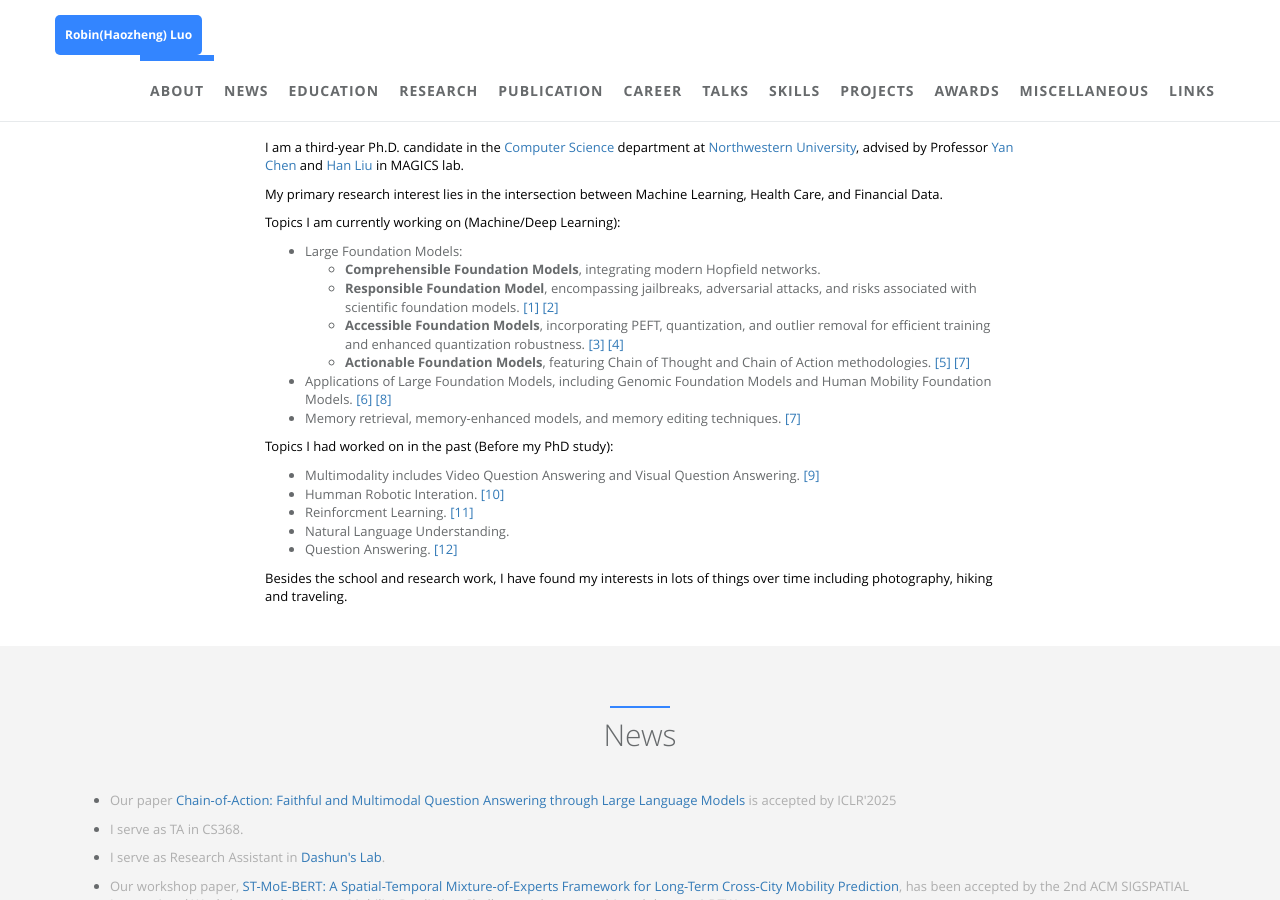
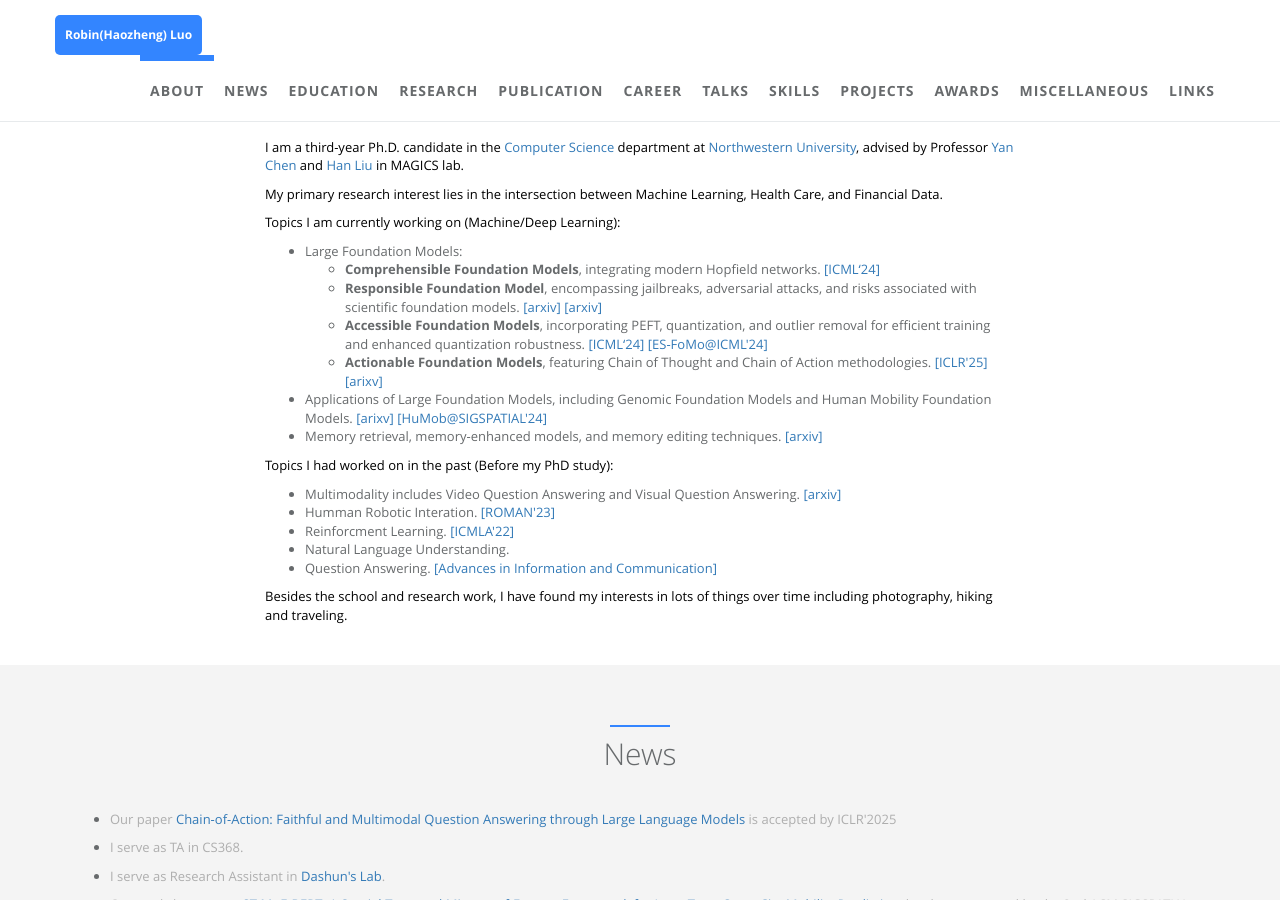
Before and after one commit to robinzixuan/robin.github.io, a Jekyll site: the page built from index.html, in a window 1280 px wide and 900 px high, scrolled down 811 px. Built offline with Jekyll 4.4.1, drawn with Linux system fonts in a browser that asks for light colours.

Commit message:
Update about.html

```diff
--- a/_includes/sections/about.html
+++ b/_includes/sections/about.html
@@ -96,24 +96,24 @@
             <ul>
               <li>Large Foundation Models:</li>
                 <ul>
-                  <li><b>Comprehensible Foundation Models</b>, integrating modern Hopfield networks. </li>
-                  <li><b>Responsible Foundation Model</b>, encompassing jailbreaks, adversarial attacks, and risks associated with scientific foundation models. <a href="https://arxiv.org/abs/2405.20653">[1]</a> <a href="https://arxiv.org/abs/2406.01514">[2]</a></li>
-                  <li><b>Accessible Foundation Models</b>, incorporating PEFT, quantization, and outlier removal for efficient training and enhanced quantization robustness. <a href="https://openreview.net/pdf/d4de66d4f151848c87dea393231d1ea19ff0b3cb.pdf">[3]</a> <a href="https://openreview.net/forum?id=kZBM2UYiQh">[4]</a> </li>
-                  <li><b>Actionable Foundation Models</b>, featuring Chain of Thought and Chain of Action methodologies. <a href="https://arxiv.org/abs/2403.17359">[5]</a> <a href="https://arxiv.org/abs/2405.17822">[7]</a> </li>
+                  <li><b>Comprehensible Foundation Models</b>, integrating modern Hopfield networks. <a href="https://openreview.net/pdf/d4de66d4f151848c87dea393231d1ea19ff0b3cb.pdf">[ICML‘24]</a> </li>
+                  <li><b>Responsible Foundation Model</b>, encompassing jailbreaks, adversarial attacks, and risks associated with scientific foundation models. <a href="https://arxiv.org/abs/2405.20653">[arxiv]</a> <a href="https://arxiv.org/abs/2406.01514">[arxiv]</a></li>
+                  <li><b>Accessible Foundation Models</b>, incorporating PEFT, quantization, and outlier removal for efficient training and enhanced quantization robustness. <a href="https://openreview.net/pdf/d4de66d4f151848c87dea393231d1ea19ff0b3cb.pdf">[ICML‘24]</a> <a href="https://openreview.net/forum?id=kZBM2UYiQh">[ES-FoMo@ICML'24]</a> </li>
+                  <li><b>Actionable Foundation Models</b>, featuring Chain of Thought and Chain of Action methodologies. <a href="https://arxiv.org/abs/2403.17359">[ICLR'25]</a> <a href="https://arxiv.org/abs/2405.17822">[arixv]</a> </li>
                 </ul>
-               <li> Applications of Large Foundation Models, including Genomic Foundation Models and Human Mobility Foundation Models. <a href="https://arxiv.org/abs/2402.01685">[6]</a> <a href="https://dl.acm.org/doi/abs/10.1145/3681771.3699910">[8]</a>   </li>
-                <li> Memory retrieval, memory-enhanced models, and memory editing techniques. <a href="https://arxiv.org/abs/2405.17822">[7]</a> </li>
+               <li> Applications of Large Foundation Models, including Genomic Foundation Models and Human Mobility Foundation Models. <a href="https://arxiv.org/abs/2402.01685">[arixv]</a> <a href="https://dl.acm.org/doi/abs/10.1145/3681771.3699910">[HuMob@SIGSPATIAL'24]</a>   </li>
+                <li> Memory retrieval, memory-enhanced models, and memory editing techniques. <a href="https://arxiv.org/abs/2405.17822">[arxiv]</a> </li>
 
 
             </ul>
 
             <p style="color:black;">Topics I had worked on in the past (Before my PhD study): </p>
             <ul>
-              <li>Multimodality includes Video Question Answering and Visual Question Answering. <a href="https://arxiv.org/abs/2103.11537">[9]</a> </li>
-              <li>Humman Robotic Interation. <a href="https://ieeexplore.ieee.org/abstract/document/10309342/">[10]</a> </li>
-              <li>Reinforcment Learning. <a href="https://ieeexplore.ieee.org/abstract/document/10069446/">[11]</a> </li>
+              <li>Multimodality includes Video Question Answering and Visual Question Answering. <a href="https://arxiv.org/abs/2103.11537">[arxiv]</a> </li>
+              <li>Humman Robotic Interation. <a href="https://ieeexplore.ieee.org/abstract/document/10309342/">[ROMAN'23]</a> </li>
+              <li>Reinforcment Learning. <a href="https://ieeexplore.ieee.org/abstract/document/10069446/">[ICMLA'22]</a> </li>
               <li>Natural Language Understanding.</li>
-              <li>Question Answering. <a href="https://link.springer.com/chapter/10.1007/978-3-030-73103-8_32">[12]</a> </li>
+              <li>Question Answering. <a href="https://link.springer.com/chapter/10.1007/978-3-030-73103-8_32">[Advances in Information and Communication]</a> </li>
 
             </ul>
 
```
